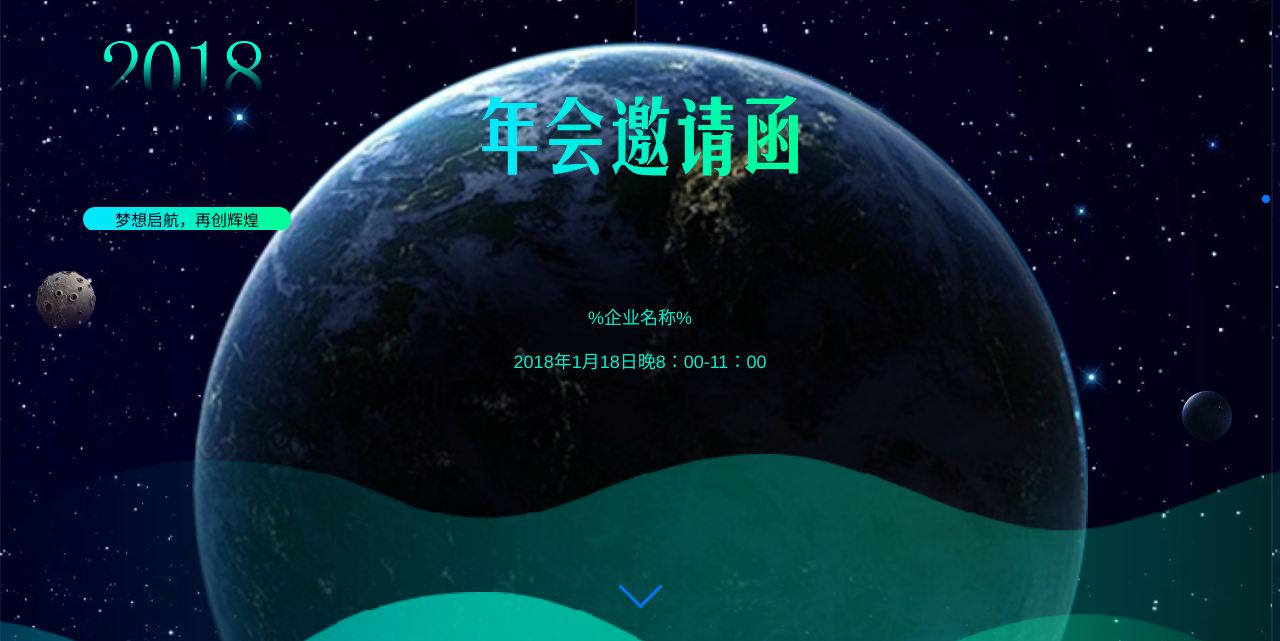
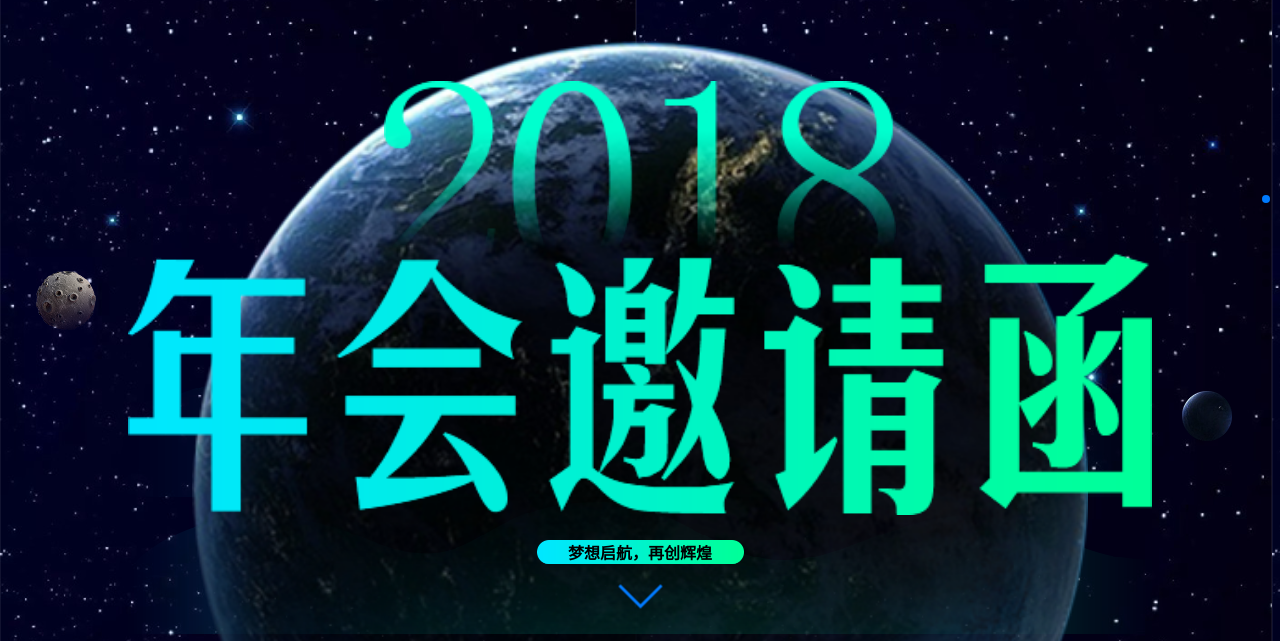
Before and after one commit to lurujing/lurujing.github.io, a plain HTML site: page swiper/index.html in a window 1280 px wide. Shown: the part 159-800 px from the top of the page. Drawn offline with nearby package versions, Linux system fonts and the light colour scheme.

Commit message:
完成了一屏中间部分

```diff
--- a/swiper/css/style.css
+++ b/swiper/css/style.css
@@ -1,3 +1,9 @@
+*{
+    margin:0;
+    padding: 0;
+    box-sizing: border-box;
+}
+
 html, body {
     position: relative;
     height: 100%;
@@ -69,41 +75,56 @@ body {
 }
 .s1 .main{
     position:relative;
+    top:30%;
 }
+
 .s1 .main img:nth-of-type(1){
-    width: 158px;
-    top:200px;
-    position:absolute;
-    left:104px;
+    width: 40%;
 }
 .s1 .main img:nth-of-type(2){
-    width: 316px;
-    position:relative;
-    top:254px;
+    width: 80%;
+}
+.s1 .main p{
+    color:#000;
 }
 .s1 .main .img9{
     background:url(../img/9.png);
+    width: 207px;
+    height: 24px;
     background-size:100%;
-    color:#000219;
-    position:absolute;
-    width: 208px;
-    top:350px;
-    left:83px;
+    margin:auto;
+    font-weight:bold;
     font-size:16px;
-    height:23px;
+    margin-top:20px;
 }
-.s1 .footer{
-    color:#00f1cf;
-    position:relative;
-    top:358px;
-}
-.s1 .footer img:nth-of-type(1){
-    width: 130%;
-    position:relative;
-    top:63px;
-}
-.s1 .footer img:nth-of-type(2){
-    position:absolute;
-    width: 130%;
-    right:-8%;
-}
+/*.s1 .main img:nth-of-type(2){*/
+    /*width: 316px;*/
+    /*position:relative;*/
+    /*top:254px;*/
+/*}*/
+/*.s1 .main .img9{*/
+    /*background:url(../img/9.png);*/
+    /*background-size:100%;*/
+    /*color:#000219;*/
+    /*position:absolute;*/
+    /*width: 208px;*/
+    /*top:350px;*/
+    /*left:83px;*/
+    /*font-size:16px;*/
+    /*height:23px;*/
+/*}*/
+/*.s1 .footer{*/
+    /*color:#00f1cf;*/
+    /*position:relative;*/
+    /*top:358px;*/
+/*}*/
+/*.s1 .footer img:nth-of-type(1){*/
+    /*width: 130%;*/
+    /*position:relative;*/
+    /*top:63px;*/
+/*}*/
+/*.s1 .footer img:nth-of-type(2){*/
+    /*position:absolute;*/
+    /*width: 130%;*/
+    /*right:-8%;*/
+/*}*/
```
